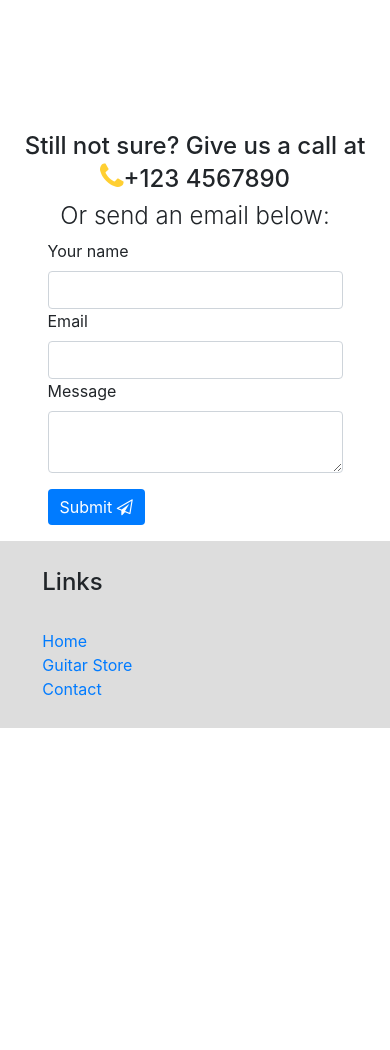
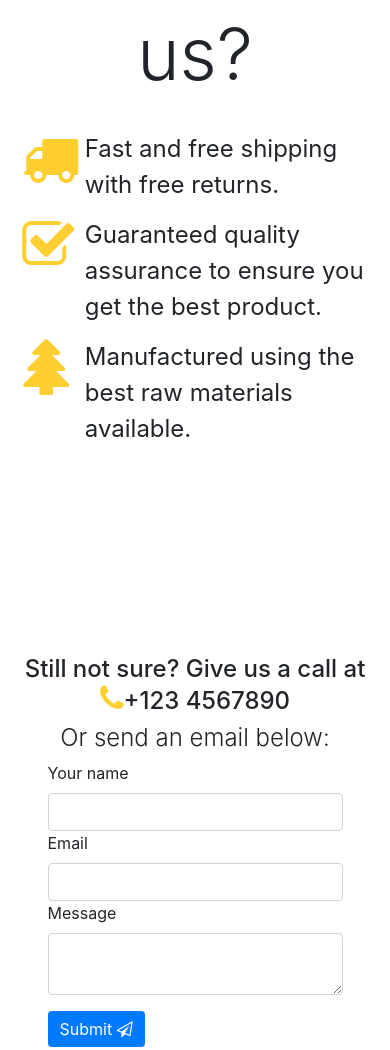
Before and after one commit to ajj-siraj/sample-product-page, a website: page index.html in a window 390 px wide. Shown: the part 3580-4630 px from the top of the page. Before the commit the page ends 4308 px from the top, so only its background shows below. Drawn offline with nearby package versions, Linux system fonts and the light colour scheme.

Commit message:
more... minor responsive design adjustments

```diff
--- a/css/styles.css
+++ b/css/styles.css
@@ -68,9 +68,7 @@ a:hover {
 
 }
 
-#whyus-section{
-    height:100vh;
-}
+
 #contact-section .fa-phone {
     font-size: 1.25em;
     color: #ffcf32;
@@ -82,7 +80,7 @@ a:hover {
 }
 
 .product {
-    height: 600px;
+    height: 100vh;
     width: 200px;
     border: 1px solid #ddd;
     margin: 1%;
@@ -115,7 +113,8 @@ a:hover {
 }
 
 #contact-section {
-    margin-top: 200px;
+    margin-top:200px;
+    margin-bottom:200px;
 }
 
 #footer-section {
```
Also changed, not shown: index.html (+1 -0 lines).
